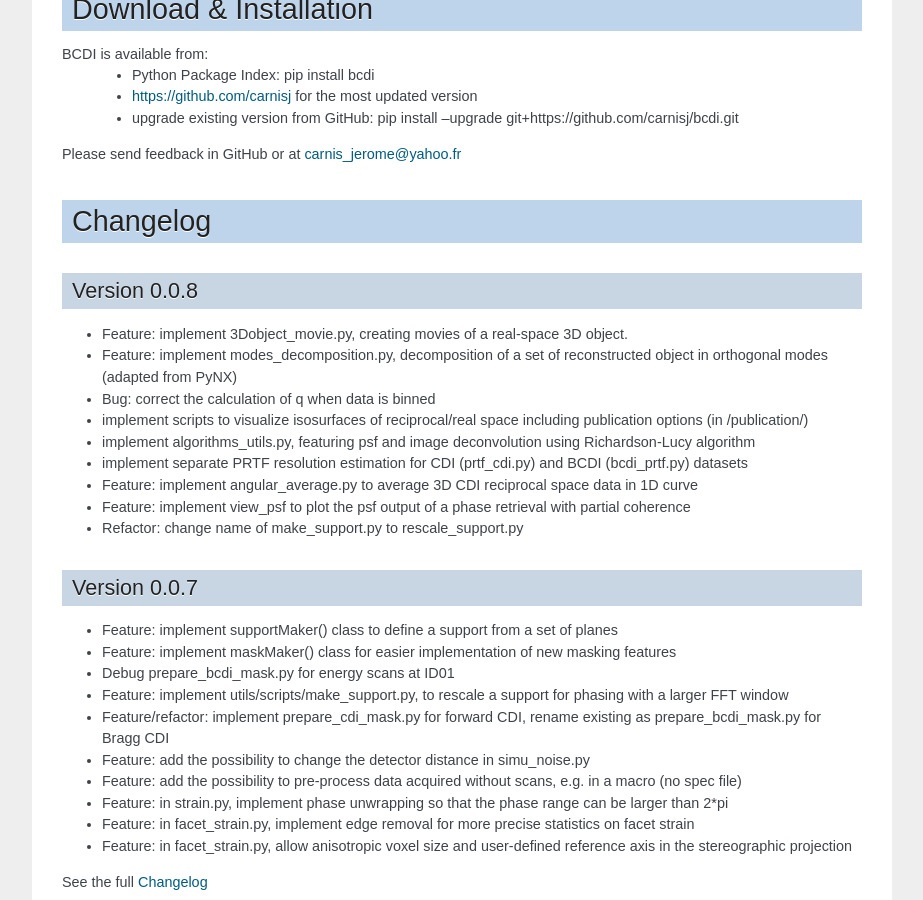
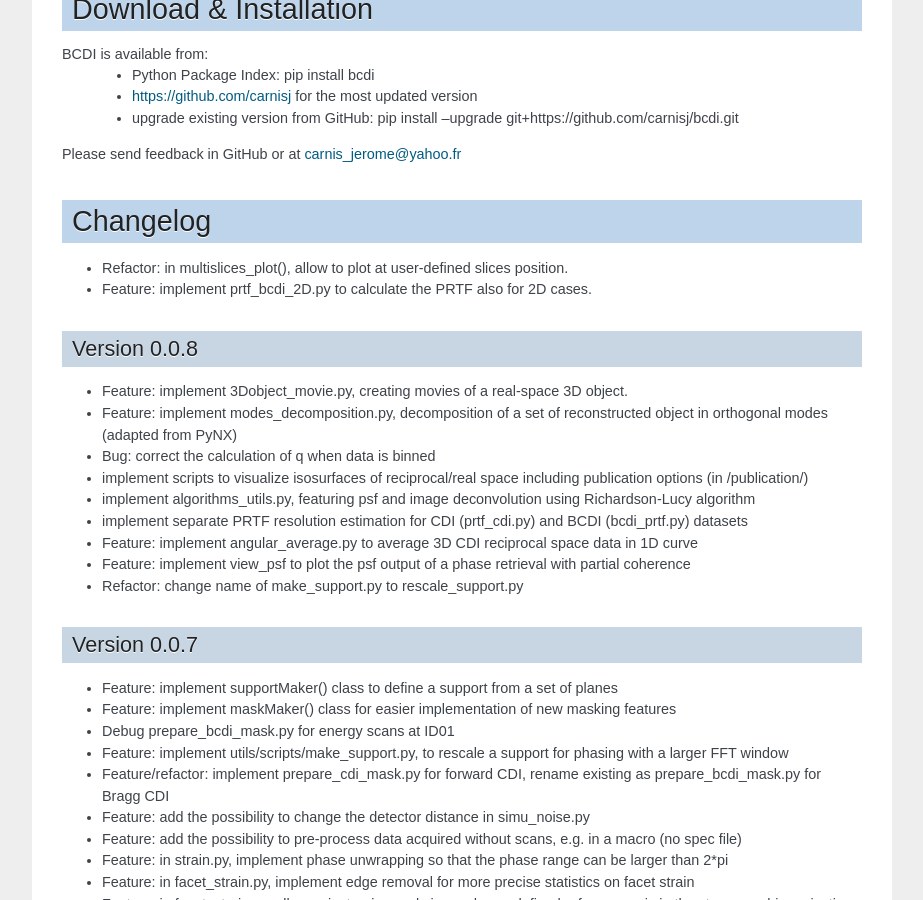
Before and after one commit to carnisj/bcdi, a Sphinx documentation site: the page built from doc/index.rst, in a window 1280 px wide and 900 px high, scrolled down 1397 px. Shown: the whole window, without its empty margins (198-1121 px from the left). Built offline with Sphinx 7.4.7, drawn with Linux system fonts in a browser that asks for light colours.

Commit message:
Update history and the list of scripts

```diff
--- a/HISTORY.rst
+++ b/HISTORY.rst
@@ -1,3 +1,7 @@
+* Refactor: in multislices_plot(), allow to plot at user-defined slices position.
+
+* Feature: implement prtf_bcdi_2D.py to calculate the PRTF also for 2D cases.
+
 Version 0.0.8
 -------------
 
--- a/setup.py
+++ b/setup.py
@@ -36,6 +36,7 @@ setup(name='bcdi', version='0.0.8',
                'bcdi/postprocessing/scripts/post_process_CDI_2D.py',
                'bcdi/postprocessing/scripts/strain.py',
                'bcdi/postprocessing/scripts/prtf_bcdi.py',
+               'bcdi/postprocessing/scripts/prtf_bcdi_2D.py',
                'bcdi/postprocessing/scripts/prtf_cdi.py',
                'bcdi/postprocessing/scripts/strain_mean_var_rms.py',
                'bcdi/postprocessing/scripts/correct_angles_detector.py',
```
Also changed, not shown: doc/scripts/index.rst (+8 -0 lines).
